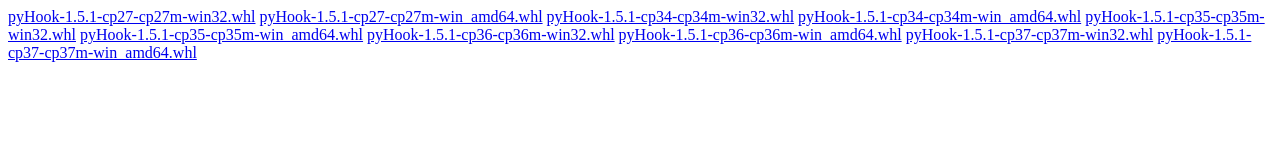
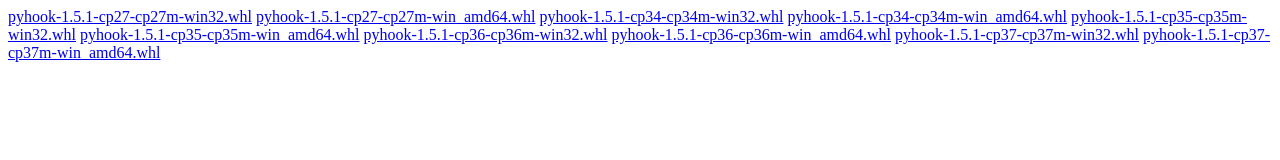
Before and after one commit to WqyJh/python-wheels, a plain HTML site: page pyHook/index.html in a window 1280 px wide. Drawn offline with Linux system fonts and the light colour scheme.

Commit message:
Add lower.py

```diff
--- a/pyHook/index.html
+++ b/pyHook/index.html
@@ -5,25 +5,25 @@
     </head>
     <body>
 
-            <a href="pyHook-1.5.1-cp27-cp27m-win32.whl">pyHook-1.5.1-cp27-cp27m-win32.whl</a>
+            <a href="pyhook-1.5.1-cp27-cp27m-win32.whl">pyhook-1.5.1-cp27-cp27m-win32.whl</a>
 
-            <a href="pyHook-1.5.1-cp27-cp27m-win_amd64.whl">pyHook-1.5.1-cp27-cp27m-win_amd64.whl</a>
+            <a href="pyhook-1.5.1-cp27-cp27m-win_amd64.whl">pyhook-1.5.1-cp27-cp27m-win_amd64.whl</a>
 
-            <a href="pyHook-1.5.1-cp34-cp34m-win32.whl">pyHook-1.5.1-cp34-cp34m-win32.whl</a>
+            <a href="pyhook-1.5.1-cp34-cp34m-win32.whl">pyhook-1.5.1-cp34-cp34m-win32.whl</a>
 
-            <a href="pyHook-1.5.1-cp34-cp34m-win_amd64.whl">pyHook-1.5.1-cp34-cp34m-win_amd64.whl</a>
+            <a href="pyhook-1.5.1-cp34-cp34m-win_amd64.whl">pyhook-1.5.1-cp34-cp34m-win_amd64.whl</a>
 
-            <a href="pyHook-1.5.1-cp35-cp35m-win32.whl">pyHook-1.5.1-cp35-cp35m-win32.whl</a>
+            <a href="pyhook-1.5.1-cp35-cp35m-win32.whl">pyhook-1.5.1-cp35-cp35m-win32.whl</a>
 
-            <a href="pyHook-1.5.1-cp35-cp35m-win_amd64.whl">pyHook-1.5.1-cp35-cp35m-win_amd64.whl</a>
+            <a href="pyhook-1.5.1-cp35-cp35m-win_amd64.whl">pyhook-1.5.1-cp35-cp35m-win_amd64.whl</a>
 
-            <a href="pyHook-1.5.1-cp36-cp36m-win32.whl">pyHook-1.5.1-cp36-cp36m-win32.whl</a>
+            <a href="pyhook-1.5.1-cp36-cp36m-win32.whl">pyhook-1.5.1-cp36-cp36m-win32.whl</a>
 
-            <a href="pyHook-1.5.1-cp36-cp36m-win_amd64.whl">pyHook-1.5.1-cp36-cp36m-win_amd64.whl</a>
+            <a href="pyhook-1.5.1-cp36-cp36m-win_amd64.whl">pyhook-1.5.1-cp36-cp36m-win_amd64.whl</a>
 
-            <a href="pyHook-1.5.1-cp37-cp37m-win32.whl">pyHook-1.5.1-cp37-cp37m-win32.whl</a>
+            <a href="pyhook-1.5.1-cp37-cp37m-win32.whl">pyhook-1.5.1-cp37-cp37m-win32.whl</a>
 
-            <a href="pyHook-1.5.1-cp37-cp37m-win_amd64.whl">pyHook-1.5.1-cp37-cp37m-win_amd64.whl</a>
+            <a href="pyhook-1.5.1-cp37-cp37m-win_amd64.whl">pyhook-1.5.1-cp37-cp37m-win_amd64.whl</a>
 
     </body>
 </html>
```
Also changed, not shown: index.html (+1 -1 lines), 4 other files.
